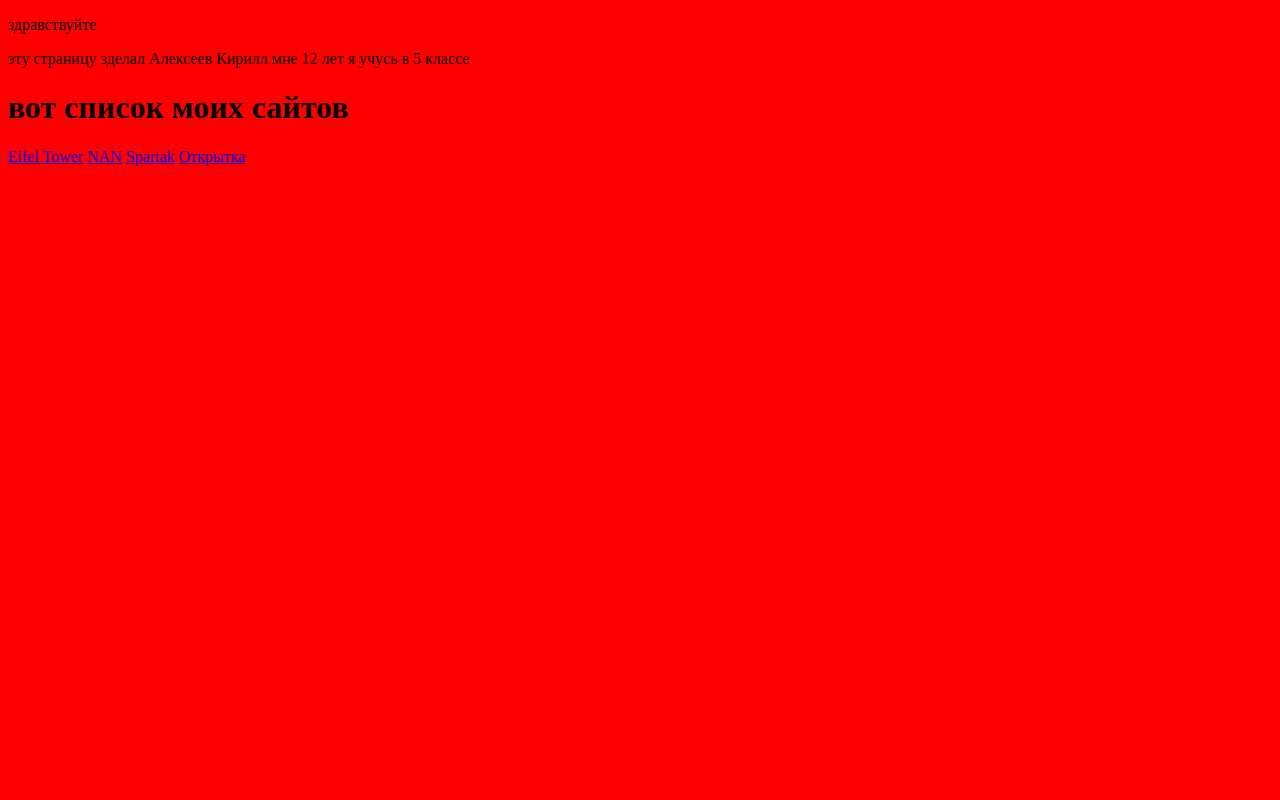
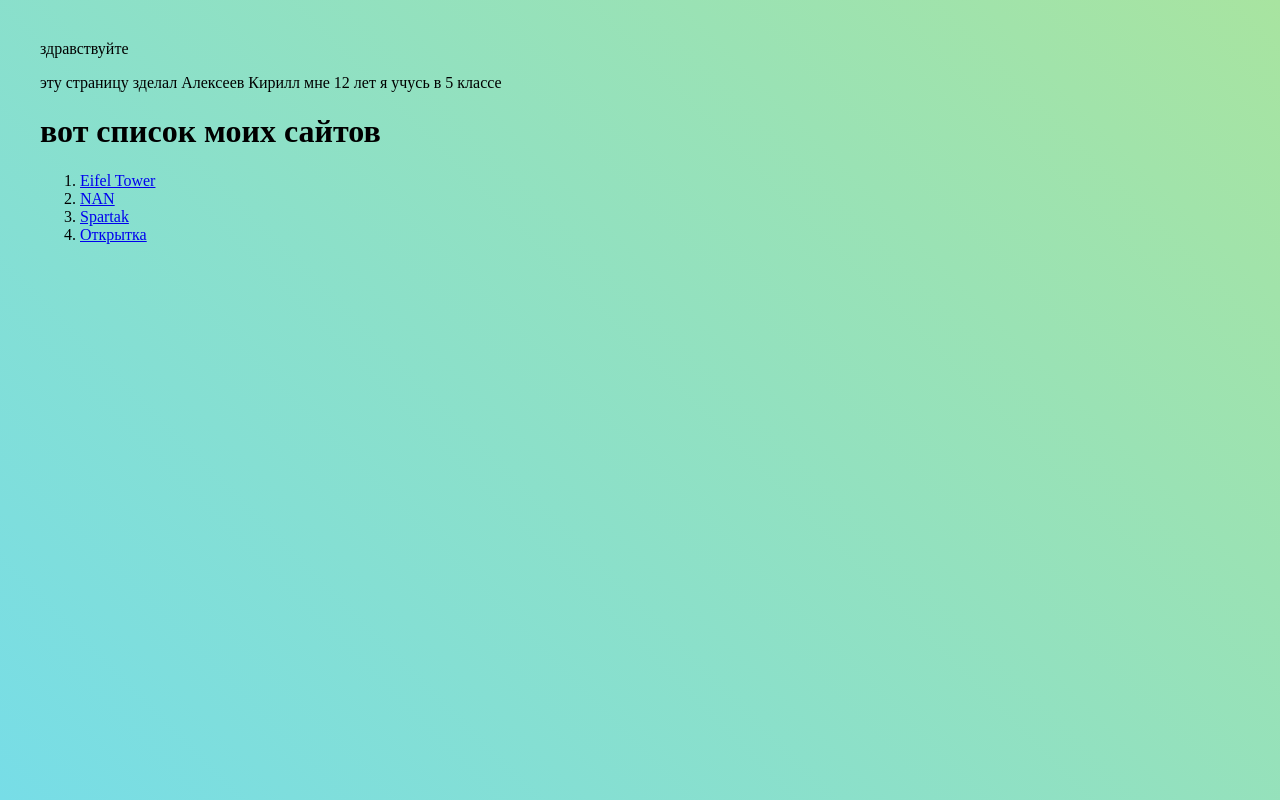
Before and after one commit to alex567574674674/alex567574674674.github.io, a plain HTML site: page index.html in a window 1280 px wide. Drawn offline with Linux system fonts and the light colour scheme.

Commit message:
Add files via upload

```diff
--- a/index.html
+++ b/index.html
@@ -4,8 +4,12 @@
 	<title>Site</title>
 <style type="text/css">
 	body{
-		background-color: red
-
+		margin-left: 40px;
+		margin-top: 40px;
+		background-color: red;
+		background: linear-gradient(45deg, #77DDE7, #A8E4A0);
+		background-size: 100%;
+		background-attachment: fixed;
 	}
 </style>
 </head>
@@ -14,10 +18,12 @@
 
 	<div><p>здравствуйте </p> <p>эту страницу зделал Алексеев Кирилл мне  12 лет я учусь в 5 классе</p>
 	<h1>вот список моих сайтов</h1>
-	<a href="eifel\paris.html">Eifel Tower</a>
-	<a href="NAN\nan.html">NAN</a>
-	<a href="spartak\index.html">Spartak</a>
-	<a href="greetings\index.html">Открытка</a>
+	<ol>
+		<li><a href="eifel\paris.html">Eifel Tower</a></li>
+		<li><a href="NAN\nan.html">NAN</a></li>
+		<li><a href="spartak\index.html">Spartak</a></li>
+		<li><a href="greetings\index.html">Открытка</a></li>
+	</ol>
 	</div>
 
 </body>
```
Also changed, not shown: greetings/index.html (+2 -1 lines).
